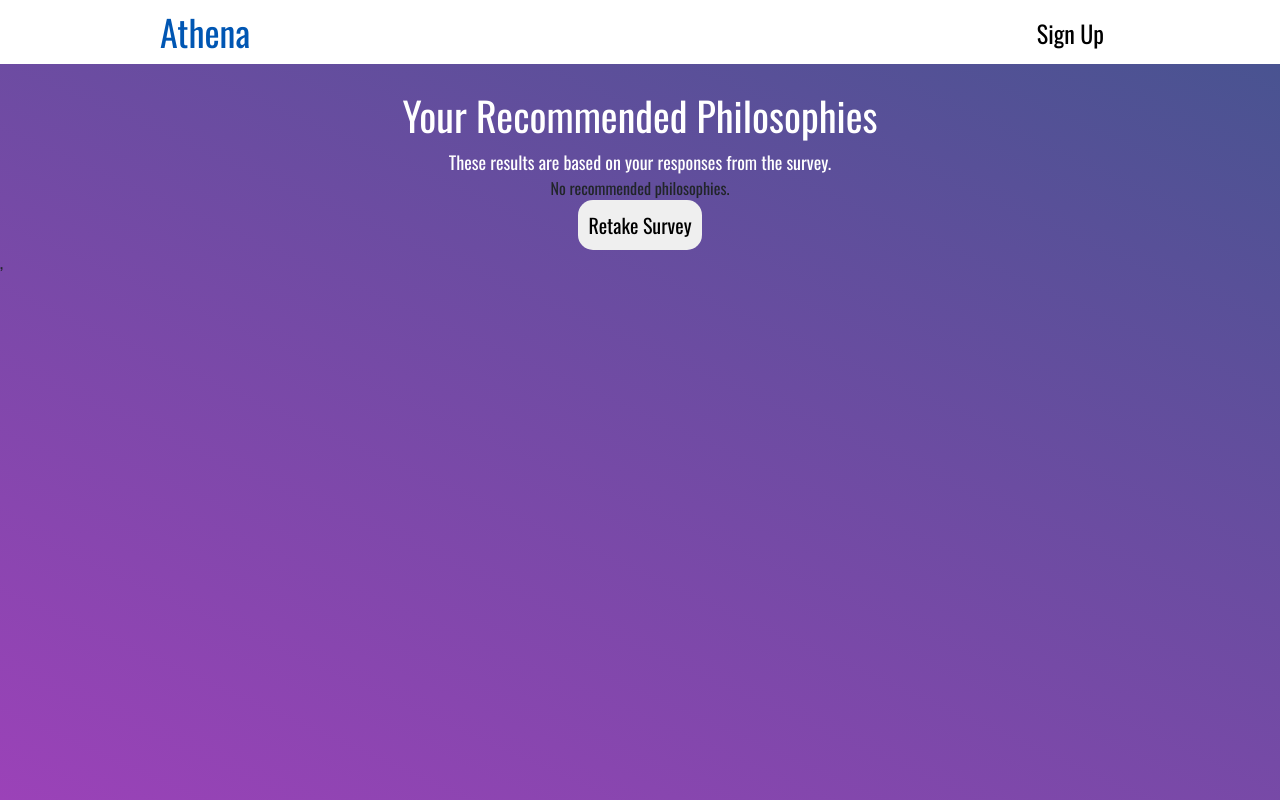
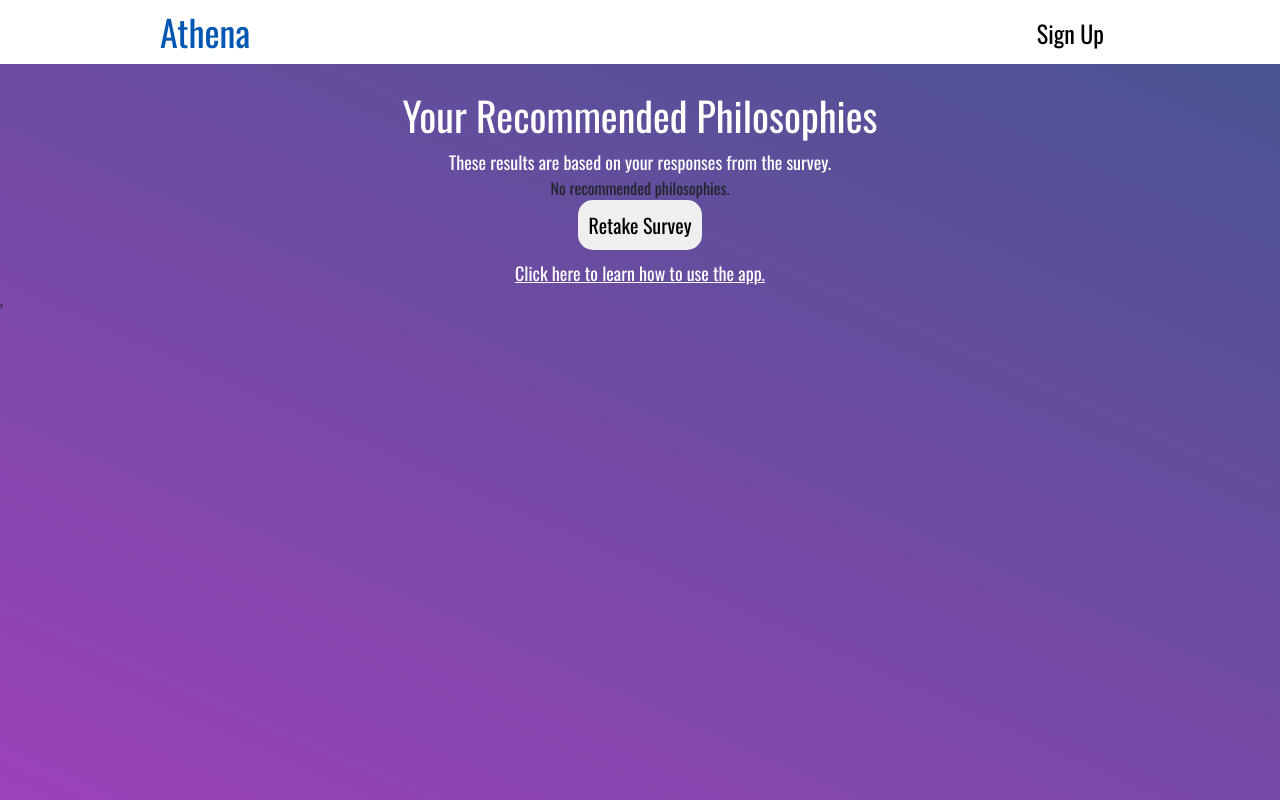
Before and after one commit to rohanrobinson/athena-frontend, a React (Create React App) app: page /results in a window 1280 px wide. Built offline with nearby package versions, Linux system fonts and the light colour scheme.

Commit message:
small change to results page

```diff
--- a/src/Results.css
+++ b/src/Results.css
@@ -36,3 +36,11 @@
 #retake_survey:hover {
     background-color: gray;
 }
+
+#learn_more {
+    text-decoration: underline;
+    cursor: pointer;
+}
+#learn_more:hover {
+    color: black;
+}
--- a/src/Results.js
+++ b/src/Results.js
@@ -75,6 +75,7 @@ const Results = () => {
 
           </div>
           <button id="retake_survey" onClick={retakeSurvey}>Retake Survey</button>
+          <p id="learn_more">Click here to learn how to use the app.</p>
         </>
       )
       }
```
